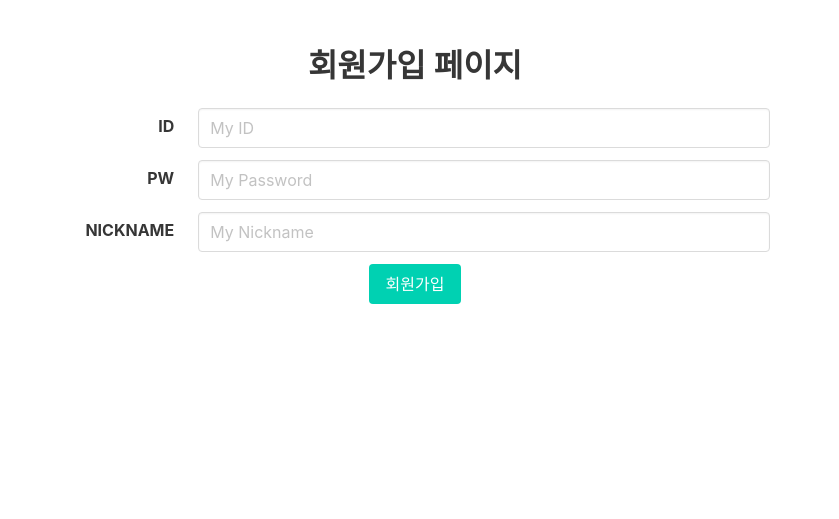
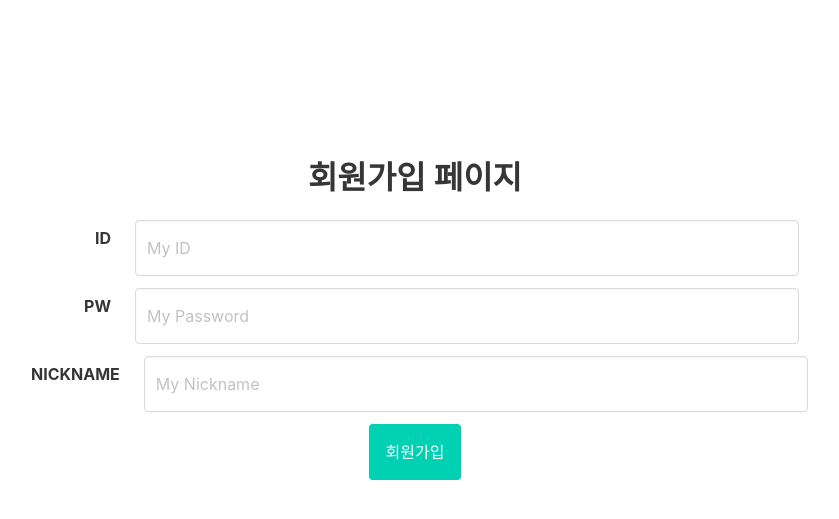
Before and after one commit to travel-review/99-travel, a Flask app: page /signup in a window 1280 px wide. Shown: the top 519 px of the page, without its empty margins (225-1064 px from the left). Run offline with Flask 2, Linux system fonts and the light colour scheme; some libraries are stand-ins or nearby versions.

Commit message:
✅  Update SignupPage

```diff
--- a/static/style.css
+++ b/static/style.css
@@ -57,3 +57,12 @@ a {
     text-align: center;
     font-size: 1em;
 }
+
+/* ---- signup ----- */
+.login-section {
+    margin-top: 20vh;
+}
+
+.login-section input {
+    width: 50vw;
+}
--- a/templates/signup.html
+++ b/templates/signup.html
@@ -1,19 +1,17 @@
 <!doctype html>
 <html lang="en">
     <head>
-
-        <!-- Webpage Title -->
-        <title>Hello, world!</title>
-
-        <!-- Required meta tags -->
+        <title>Signup</title>
         <meta charset="utf-8">
         <meta name="viewport" content="width=device-width, initial-scale=1, shrink-to-fit=no">
 
-        <!-- Bulma CSS -->
+        <link rel="preconnect" href="https://fonts.googleapis.com">
+		<link rel="preconnect" href="https://fonts.gstatic.com" crossorigin>
+		<link href="https://fonts.googleapis.com/css2?family=Nanum+Gothic:wght@400;700;800&display=swap" rel="stylesheet">
         <link rel="stylesheet" href="https://cdn.jsdelivr.net/npm/bulma@0.9.1/css/bulma.min.css">
-        <!-- JS -->
         <script src="https://ajax.googleapis.com/ajax/libs/jquery/3.4.1/jquery.min.js"></script>
         <script src="https://cdnjs.cloudflare.com/ajax/libs/jquery-cookie/1.4.1/jquery.cookie.js"></script>
+        <link rel="stylesheet" href="../static/style.css">
 
         <script>
             // 간단한 회원가입 함수입니다.
@@ -40,7 +38,7 @@
         </script>
     </head>
     <body>
-        <div class="section has-text-centered">
+        <div class="login-section has-text-centered">
             <h1 class="title">회원가입 페이지</h1>
             <div class="container" style="width:60%">
                 <div class="field is-horizontal">
@@ -51,7 +49,7 @@
                         <div class="field">
                             <div class="control">
                                 <input type="text" class="input" id="userid" aria-describedby="emailHelp"
-                                       placeholder="My ID">
+                                        placeholder="My ID">
                             </div>
                         </div>
                     </div>
```
